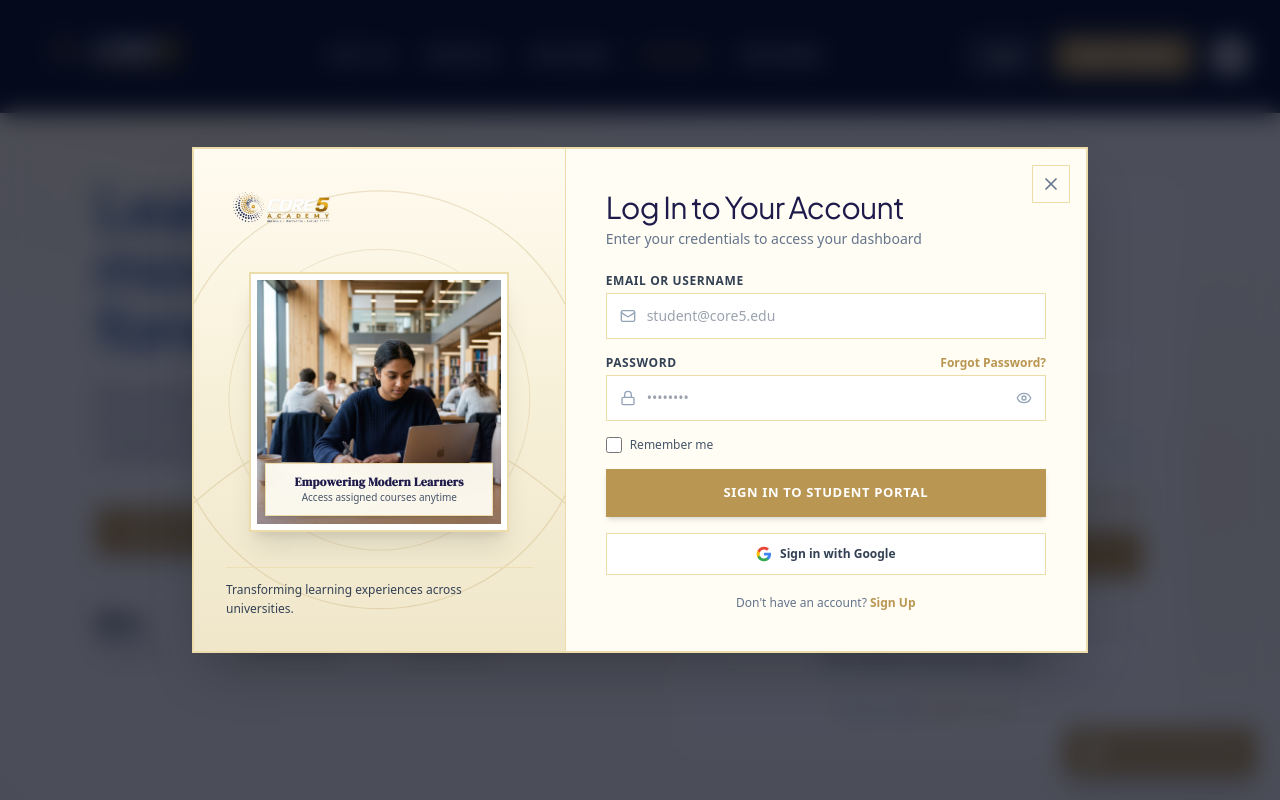
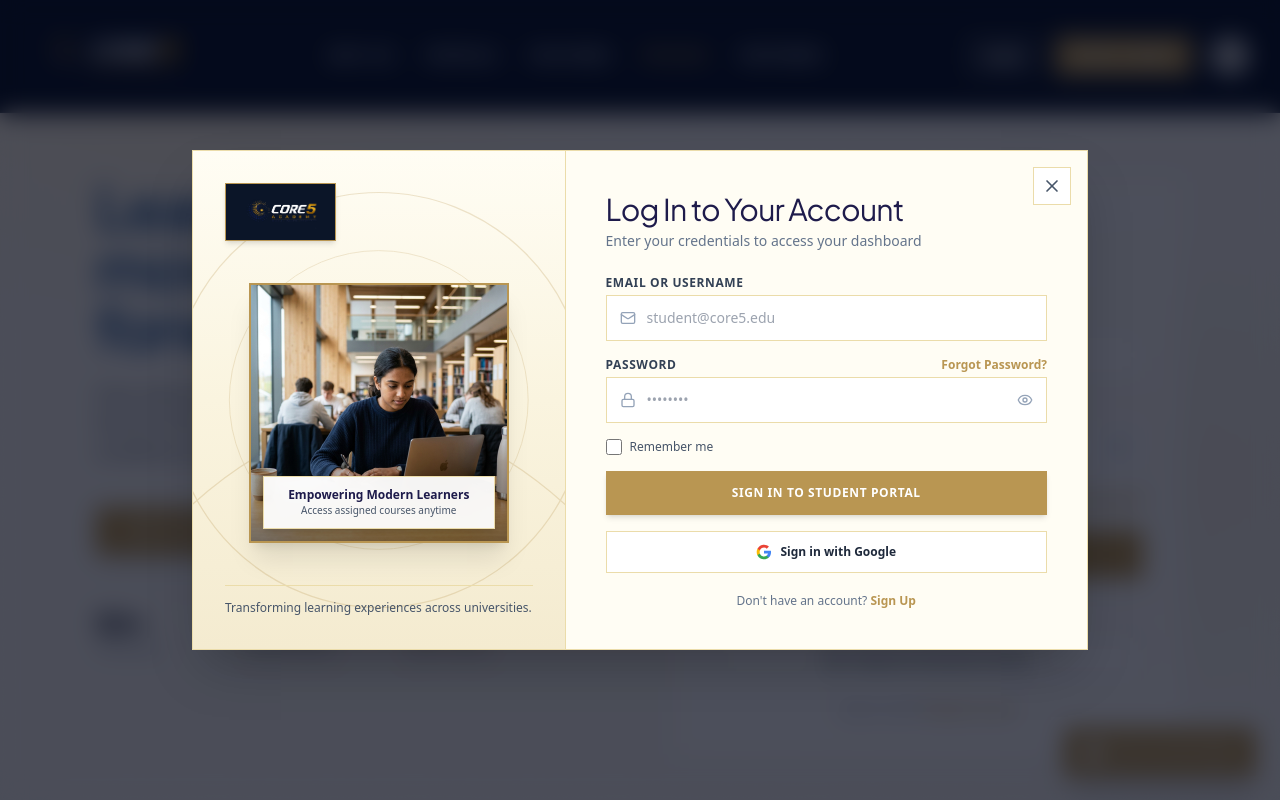
Before and after one commit to sakshi12022004/Lms_integration, a React (Vite) app in the folder client/: page /login in a window 1280 px wide. Built offline with nearby package versions, Linux system fonts and the light colour scheme; no server answers; a web font is replaced by a local one.

Commit message:
Implement Idea 1: Luxury Dark Floating Logo Badge on unified ivory login modal

```diff
--- a/client/src/components/QuickLoginModal.jsx
+++ b/client/src/components/QuickLoginModal.jsx
@@ -121,20 +121,20 @@ const QuickLoginModal = ({ isOpen, onClose, initialRole = 'student' }) => {
       onClick={onClose}
     >
       <div
-        className="relative w-full max-w-4xl bg-[#fffdf4] rounded-none shadow-2xl overflow-hidden border-2 border-[#ebdcaa] flex flex-col md:flex-row my-auto"
+        className="relative w-full max-w-4xl bg-white rounded-none shadow-2xl overflow-hidden border border-[#ebdcaa] flex flex-col md:flex-row my-auto"
         onClick={(e) => e.stopPropagation()}
       >
         {/* Close Button */}
         <button
           onClick={onClose}
-          className="absolute top-4 right-4 z-20 p-2 rounded-none bg-[#fffdf4] text-slate-500 hover:text-[#1e1b4b] hover:bg-white border border-[#ebdcaa] transition-colors"
+          className="absolute top-4 right-4 z-20 p-2 rounded-none bg-white border border-[#ebdcaa] text-slate-600 hover:text-slate-900 hover:bg-[#fffdf4] transition-colors shadow-xs"
           aria-label="Close Modal"
         >
           <X className="w-5 h-5" />
         </button>
 
-        {/* ================= LEFT COLUMN: UNIFIED WARM IVORY & GOLD LUXURY ================= */}
-        <div className="hidden md:flex md:w-5/12 bg-gradient-to-b from-[#fffbf0] via-[#f7f0d8] to-[#f0e7cb] text-slate-800 p-8 flex-col justify-between relative overflow-hidden border-r border-[#ebdcaa]">
+        {/* ================= LEFT COLUMN: HARMONIOUS WARM IVORY WITH LUXURY DARK LOGO BADGE ================= */}
+        <div className="hidden md:flex md:w-5/12 bg-gradient-to-b from-[#fffdf4] via-[#faf4df] to-[#f4ebd0] text-slate-800 p-8 flex-col justify-between relative overflow-hidden border-r border-[#ebdcaa]">
           {/* Abstract Arc Background SVG graphics with warm golden tint */}
           <div className="absolute inset-0 pointer-events-none opacity-25">
             <svg className="w-full h-full" viewBox="0 0 400 600" fill="none">
@@ -144,46 +144,46 @@ const QuickLoginModal = ({ isOpen, onClose, initialRole = 'student' }) => {
             </svg>
           </div>
 
-          {/* Top Brand Header */}
+          {/* Top Brand Header: Sleek Dark Floating Badge for 100% Logo Clarity */}
           <div className="relative z-10 flex items-center">
+            <div className="inline-flex items-center px-4 py-2 bg-[#0B1528] rounded-none border border-[#B99652] shadow-md">
               <img
                 src={core5Logo}
-              alt="Core5 Academy Logo"
-              className="h-12 sm:h-14 w-auto object-contain drop-shadow-sm"
+                alt="Core5 Academy"
+                className="h-9 sm:h-10 w-auto object-contain"
               />
+            </div>
           </div>
 
           {/* Center Image Container */}
           <div className="relative z-10 my-4 flex items-center justify-center">
-            <div className="relative w-full max-w-[260px] aspect-square rounded-none overflow-hidden shadow-xl border-2 border-[#ebdcaa] bg-white p-1.5 group">
-              <div className="relative w-full h-full overflow-hidden">
+            <div className="relative w-full max-w-[260px] aspect-square rounded-none overflow-hidden shadow-xl border-2 border-[#B99652] group bg-white">
               <img
                 src={studentReadingImg}
                 alt="Student sitting cross-legged reading book"
                 className="w-full h-full object-cover object-center transform group-hover:scale-105 transition-transform duration-700"
               />
-                <div className="absolute inset-0 bg-gradient-to-t from-[#1e1b4b]/40 via-transparent to-transparent"></div>
-              </div>
+              <div className="absolute inset-0 bg-gradient-to-t from-black/50 via-transparent to-transparent"></div>
 
-              <div className="absolute bottom-3.5 left-3.5 right-3.5 text-center bg-[#fffdf4]/95 backdrop-blur-md py-2.5 px-3 rounded-none shadow-md border border-[#ebdcaa]">
-                <p className="text-xs font-bold font-['DM_Serif_Display',serif] text-[#1e1b4b] tracking-wide">Empowering Modern Learners</p>
+              <div className="absolute bottom-3 left-3 right-3 text-center bg-white/95 backdrop-blur-md py-2.5 px-3 rounded-none shadow-md border border-[#ebdcaa]">
+                <p className="text-xs font-bold text-[#1e1b4b]">Empowering Modern Learners</p>
                 <p className="text-[10px] text-slate-600 font-medium">Access assigned courses anytime</p>
               </div>
             </div>
           </div>
 
           {/* Bottom Footer Quote */}
-          <div className="relative z-10 text-xs text-slate-700 font-medium leading-relaxed border-t border-[#ebdcaa]/70 pt-3">
+          <div className="relative z-10 text-xs text-slate-600 font-medium leading-relaxed border-t border-[#ebdcaa] pt-3">
             <span>Transforming learning experiences across universities.</span>
           </div>
         </div>
 
-        {/* ================= RIGHT COLUMN: SEAMLESS WARM IVORY LOGIN FORM ================= */}
+        {/* ================= RIGHT COLUMN: MATCHING WARM IVORY LOGIN FORM & ROLE TABS ================= */}
         <div className="w-full md:w-7/12 p-6 md:p-10 bg-[#fffdf4] text-slate-900 flex flex-col justify-center">
 
           {/* Form Header */}
           <div className="mb-6">
-            <h2 className="text-2xl md:text-3xl font-['DM_Serif_Display',serif] text-[#1e1b4b] tracking-tight">
+            <h2 className="text-2xl md:text-3xl font-['DM_Serif_Display',serif] font-normal text-[#1e1b4b] tracking-tight">
               Log In to Your Account
             </h2>
             <p className="text-slate-500 text-xs md:text-sm mt-1">
@@ -215,7 +215,7 @@ const QuickLoginModal = ({ isOpen, onClose, initialRole = 'student' }) => {
                   value={formData.email}
                   onChange={(e) => setFormData({ ...formData, email: e.target.value })}
                   placeholder={`${activeRole}@core5.edu`}
-                  className="w-full pl-10 pr-4 py-3 rounded-none border border-[#ebdcaa] bg-white text-slate-900 text-sm focus:outline-none focus:border-[#B99652] focus:ring-1 focus:ring-[#B99652] transition-all shadow-2xs"
+                  className="w-full pl-10 pr-4 py-3 rounded-none border border-[#ebdcaa] bg-white text-slate-900 text-sm focus:outline-none focus:border-[#B99652] transition-all shadow-xs"
                 />
               </div>
             </div>
@@ -240,7 +240,7 @@ const QuickLoginModal = ({ isOpen, onClose, initialRole = 'student' }) => {
                   value={formData.password}
                   onChange={(e) => setFormData({ ...formData, password: e.target.value })}
                   placeholder="••••••••"
-                  className="w-full pl-10 pr-10 py-3 rounded-none border border-[#ebdcaa] bg-white text-slate-900 text-sm focus:outline-none focus:border-[#B99652] focus:ring-1 focus:ring-[#B99652] transition-all shadow-2xs"
+                  className="w-full pl-10 pr-10 py-3 rounded-none border border-[#ebdcaa] bg-white text-slate-900 text-sm focus:outline-none focus:border-[#B99652] transition-all shadow-xs"
                 />
                 <button
                   type="button"
@@ -259,18 +259,18 @@ const QuickLoginModal = ({ isOpen, onClose, initialRole = 'student' }) => {
                 id="remember"
                 checked={rememberMe}
                 onChange={(e) => setRememberMe(e.target.checked)}
-                className="w-4 h-4 rounded-none border-[#ebdcaa] accent-[#B99652]"
+                className="w-4 h-4 rounded-none border-[#ebdcaa] text-[#B99652] accent-[#B99652]"
               />
               <label htmlFor="remember" className="text-xs text-slate-600 font-medium select-none">
                 Remember me
               </label>
             </div>
 
-            {/* Sign In Primary Button */}
+            {/* Sign In Primary Button (Header-Button Specification) */}
             <button
               type="submit"
               disabled={isLoading}
-              className="w-full py-3.5 px-4 bg-[#B99652] hover:bg-[#a38241] text-white font-semibold text-[13px] uppercase tracking-wider rounded-none shadow-md hover:shadow-lg transition-all duration-200 flex items-center justify-center space-x-2 disabled:opacity-70"
+              className="w-full py-3.5 px-4 bg-[#B99652] hover:bg-[#a68443] text-white font-semibold text-xs uppercase tracking-wider border-none rounded-none shadow-md hover:shadow-lg transition-all duration-200 flex items-center justify-center space-x-2 disabled:opacity-70"
             >
               {isLoading ? (
                 <>
@@ -282,11 +282,11 @@ const QuickLoginModal = ({ isOpen, onClose, initialRole = 'student' }) => {
               )}
             </button>
 
-            {/* Google SSO Secondary Button */}
+            {/* Google SSO Secondary Button (Exact Sharp Square) */}
             <button
               type="button"
               onClick={() => toast.info('Google SSO integration enabled.')}
-              className="w-full py-3 px-4 rounded-none bg-white border border-[#ebdcaa] text-slate-700 hover:bg-[#fffbf0] font-semibold text-xs transition-colors flex items-center justify-center space-x-2 shadow-2xs"
+              className="w-full py-3 px-4 rounded-none bg-white border border-[#ebdcaa] text-slate-800 font-semibold text-xs hover:bg-[#fffdf4] transition-colors flex items-center justify-center space-x-2 shadow-xs"
             >
               <svg className="w-4 h-4" viewBox="0 0 24 24">
                 <path fill="#4285F4" d="M22.56 12.25c0-.78-.07-1.53-.2-2.25H12v4.26h5.92c-.26 1.37-1.04 2.53-2.21 3.31v2.77h3.57c2.08-1.92 3.28-4.74 3.28-8.09z" />
```
Lines whose indentation alone changed are shown as unchanged.
